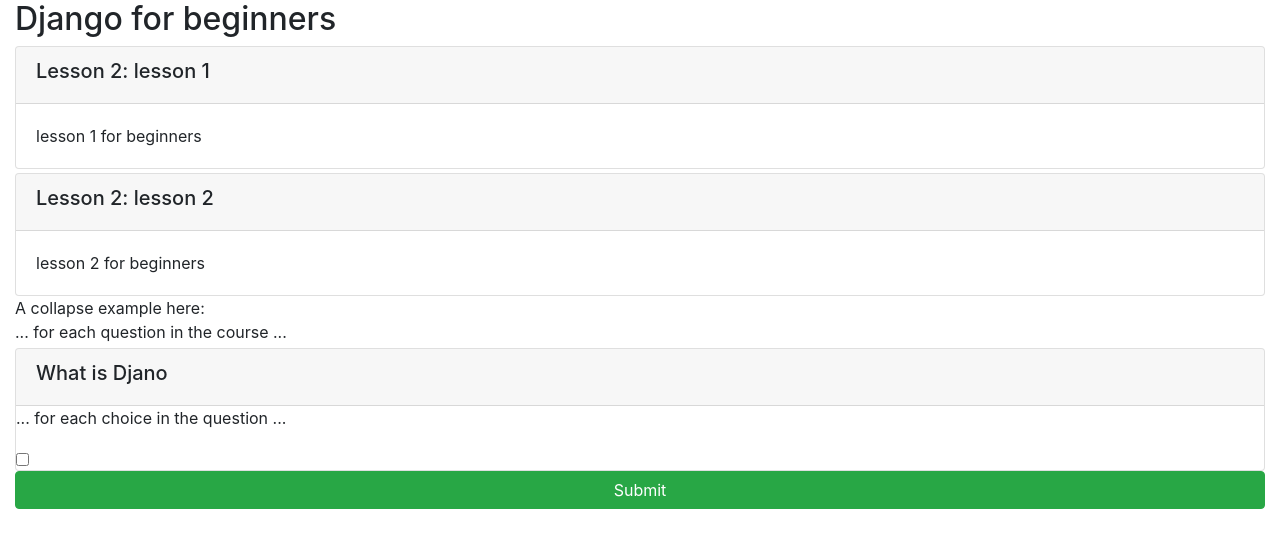
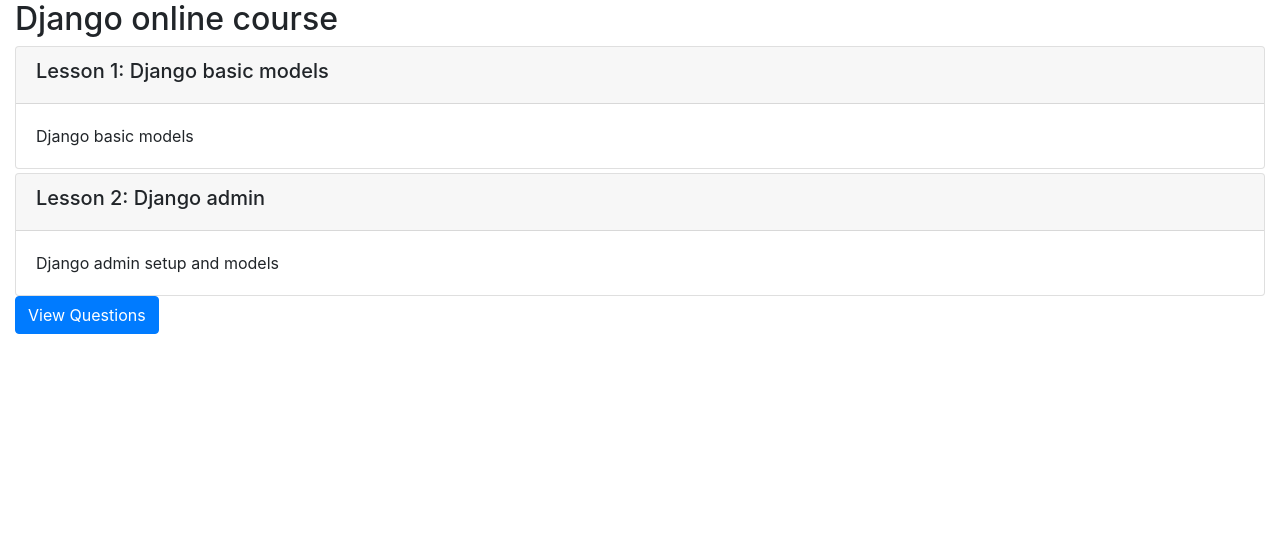
Before and after one commit to asmietanski/final_template, a Django app: template onlinecourse/templates/onlinecourse/course_detail_bootstrap.html in a window 1280 px wide. Shown: the part 56-604 px from the top of the page. Run offline with Django 3.2, Linux system fonts and the light colour scheme; the template is opened without the code that fills it: values that come from a table or form of the project are taken from there, others are empty; data comes from the database, SQL or seed files in the repository; some libraries are stand-ins or nearby versions.

Commit message:
data added , admin correcte

```diff
--- a/onlinecourse/models.py
+++ b/onlinecourse/models.py
@@ -102,10 +102,10 @@
     # Has question content
     # Other fields and methods you would like to design
 class Question(models.Model):
-    # Foreign key to lesson
-    question_text = models.CharField(max_length=30)
+    course = models.ManyToManyField(Course, related_name = 'questions')
+    question_text = models.CharField(max_length=200)
     grade = models.IntegerField(default=0)
-    lesson_id = models.ManyToManyField(Course)
+    # lesson_id = models.ManyToManyField(Course)
     # question grade/mark
 
     # <HINT> A sample model method to calculate if learner get the score of the question
@@ -118,8 +118,8 @@
             return False
 
 class Choice (models.Model):
-    choice_test =models.CharField(max_length=30)
-    question = models.ForeignKey(Question, on_delete=models.CASCADE)
+    question = models.ManyToManyField(Question, related_name = 'choices')
+    choice_text = models.CharField(max_length = 200)
     is_correct = models.BooleanField(default=False)
 
 
--- a/onlinecourse/templates/onlinecourse/course_detail_bootstrap.html
+++ b/onlinecourse/templates/onlinecourse/course_detail_bootstrap.html
@@ -39,57 +39,44 @@
         </div>
     </nav>
 
-    <!-- Page content -->
     <div class="container-fluid">
         <h2>{{ course.name }}</h2>
+
         <div class="card-columns-vertical">
             {% for lesson in course.lesson_set.all %}
                 <div class="card mt-1">
-                        <div class="card-header"><h5>Lesson {{lesson.order|add:1}}: {{lesson.title}}</h5></div>
+                    <div class="card-header"><h5>Lesson {{lesson.order}}: {{lesson.title}}</h5></div>
                     <div class="card-body">{{lesson.content}}</div>
                 </div>
             {% endfor %}
         </div>
-
-            <!-- Task: show questions and choices -->
-            <!-- <HINT> Use Bootstrap Collapse to hide exam first, more details could be found here
-            https://www.w3schools.com/bootstrap4/bootstrap_collapse.asp-->
-
-            A collapse example here:
+        <button type="button" class="btn btn-primary" data-toggle="collapse" data-target="#exam">View Questions</button>
         <div id="exam" class="collapse">
-                Click to expand elements within the collapse div
-                </div>
-
-                <!-- <HINT> If user is authenticated, show course exam with a list of question -->
-            <!-- <HINT> Each example will have many questions -->
-            <!-- <HINT> Each question will have many choices -->
-            <!-- <HINT> Create a form to collect the selected choices for all questions -->
-            <!-- <HINT> For each question choice, you may create a checkbox input like
-            <input type="check" name="choice_{{choice.id}}" id="{{choice.id}}" ...>
-            -->
-
-
-            <form id="questionform" action="point to a submit view" method="post">
-                        ... for each question in the course ...
+            {% if user.is_authenticated %}
+            <form id="questionform" action="{% url 'onlinecourse:submit' course.id %}" method="post">
+                {% for question in course.questions.all %}
                 <div class="card mt-1">
-                            <div class="card-header"><h5>{{ question.question_text}}</h5></div>
+                    <div class="card-header"><h5>{{ question.text}}</h5></div>
                         {% csrf_token %}
                         <div class="form-group">
-                               ... for each choice in the question ...
+                           {% for choice in question.choices.all %}
                             <div class="form-check">
                                 <label class="form-check-label">
                                     <input type="checkbox" name="choice_{{choice.id}}"
                                            class="form-check-input" id="{{choice.id}}"
-                                               value="{{choice.id}}">{{ choice.choice_text }}
+                                           value="{{choice.id}}">{{ choice.content }}
                                 </label>
                             </div>
+                            {% endfor %}
                         </div>
                 </div>
+                {% endfor %}
                 <input class="btn btn-success btn-block" type="submit" value="Submit">
             </form>
-
-            <!--Check here to see more details Bootstrap checkbox
-             https://www.w3schools.com/bootstrap4/bootstrap_forms_inputs.asp-->
+            {% else %}
+            <p> Login to view exam </p>
+            {% endif %}
+        </div>
 </div>
 </body>
 </html>
--- a/onlinecourse/urls.py
+++ b/onlinecourse/urls.py
@@ -16,7 +16,8 @@
     path('<int:pk>/', views.CourseDetailView.as_view(), name='course_details'),
     # ex: /enroll/5/
     path('<int:course_id>/enroll/', views.enroll, name='enroll'),
-
+    path('<int:course_id>/submit/', views.submit, name='submit'),
+    path('<int:course_id>/submission/<int:submission_id>/result/', views.show_exam_result, name='show_exam_result'),
     # <HINT> Create a route for submit view
 
     # <HINT> Create a route for show_exam_result view
```
Also changed, not shown: onlinecourse/admin.py (+9 -7 lines), onlinecourse/views.py (+43 -10 lines), db.sqlite3, onlinecourse/migrations/0005_auto_20220104_1839.py (added), onlinecourse/migrations/0006_auto_20220104_1943.py (added), static/media/course_images/coursera_lab.JPG (deleted), static/media/course_images/django_BmVlYgW.png (added), static/media/course_images/django_OgjXXhy.png (added). Lines whose indentation alone changed are shown as unchanged.
